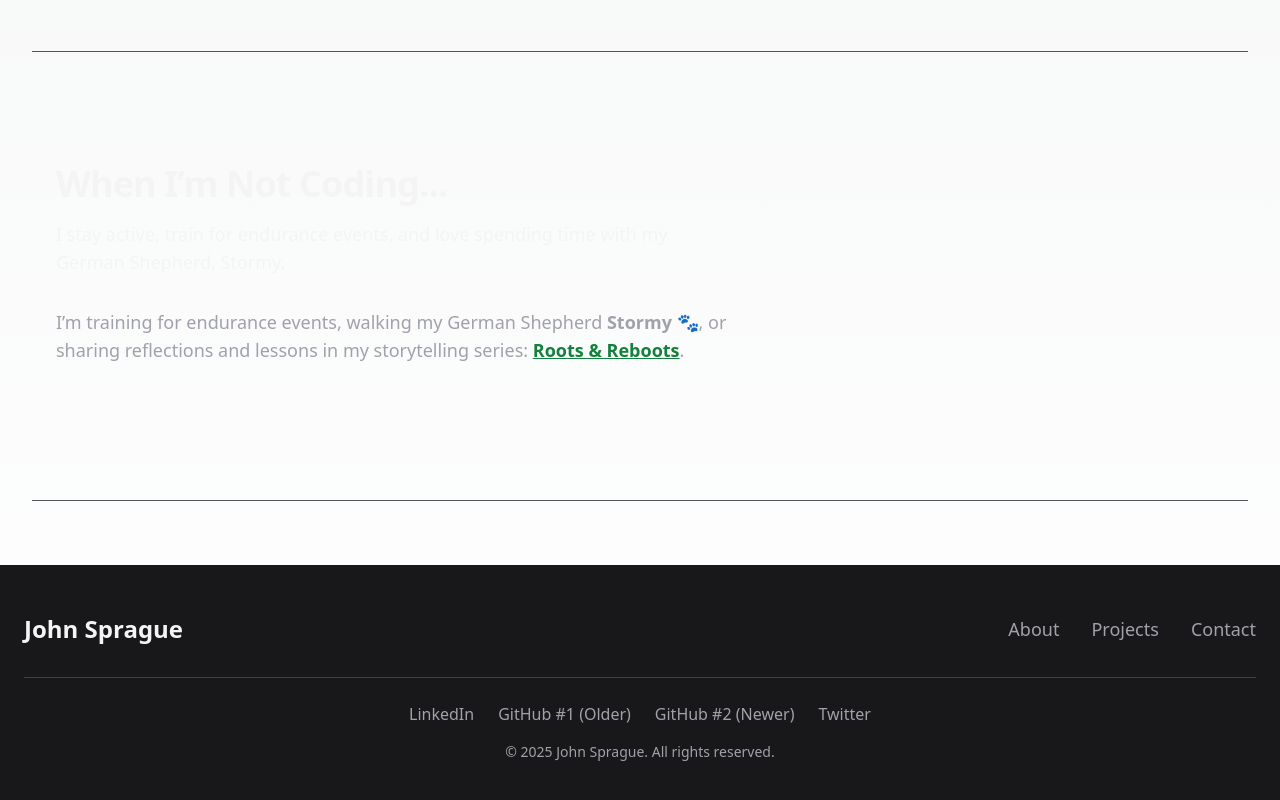
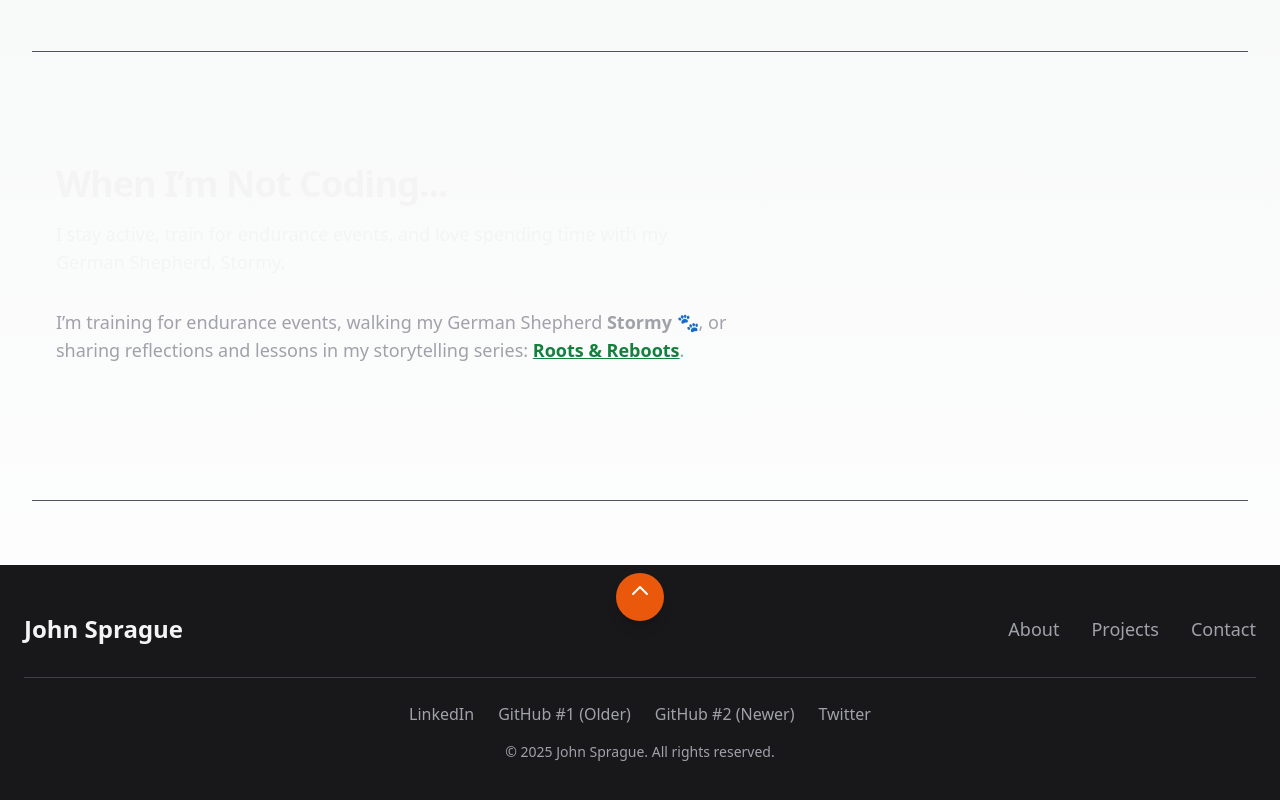
Before and after one commit to john-sprague/code-by-spraguejdev, a React (Vite) app: page /about-me in a window 1280 px wide. Shown: the part 4111-4911 px from the top of the page. Built offline with nearby package versions, Linux system fonts and the light colour scheme.

Commit message:
feat: Footer scroll to top button
- create button
- scale up animation
- add button to footer

```diff
--- a/src/components/Footer.tsx
+++ b/src/components/Footer.tsx
@@ -1,9 +1,12 @@
 import React from "react";
 import { Link } from "react-router-dom";
+import ScrollToTopButton from "./ScrollToTopButton";
 
 const Footer: React.FC = () => {
   return (
-    <footer className="bg-zinc-900 text-zinc-100 py-12 animate-fade-in">
+    <footer className="bg-zinc-900 text-zinc-100 py-12 animate-fade-in relative">
+      <ScrollToTopButton />
+
       <div className="px-6 mx-auto max-w-7xl">
         <div className="flex flex-col sm:flex-row justify-between items-center space-y-6 sm:space-y-0">
           {/* Logo or Brand Name */}
--- /dev/null
+++ b/src/components/ScrollToTopButton.tsx
@@ -0,0 +1,36 @@
+import React from "react";
+
+const ScrollToTopButton: React.FC = () => {
+  const scrollToTop = () => {
+    window.scrollTo({
+      top: 0,
+      behavior: "smooth", // Smooth scroll to the top
+    });
+  };
+
+  return (
+    <button
+      onClick={scrollToTop}
+      className="mt-2 absolute top-0 left-1/2 transform -translate-x-1/2 bg-orange-600 text-white p-3 rounded-full shadow-lg hover:bg-orange-700 hover:scale-110 transition-transform duration-300 ease-in-out focus:outline-none focus:ring-2 focus:ring-orange-600 focus:ring-offset-2"
+      aria-label="Scroll to top"
+      style={{ transformOrigin: 'center center' }} // Ensures the button scales from its center
+    >
+      <svg
+        xmlns="http://www.w3.org/2000/svg"
+        fill="none"
+        viewBox="0 0 24 24"
+        stroke="currentColor"
+        className="w-6 h-6"
+      >
+        <path
+          strokeLinecap="round"
+          strokeLinejoin="round"
+          strokeWidth="2"
+          d="M19 9l-7-7-7 7"
+        />
+      </svg>
+    </button>
+  );
+};
+
+export default ScrollToTopButton;
--- a/tailwind.config.js
+++ b/tailwind.config.js
@@ -18,8 +18,17 @@ export default {
         title: "title 3s ease-out forwards",
         "fade-left": "fade-left 3s ease-in-out forwards",
         "fade-right": "fade-right 3s ease-in-out forwards",
+        "scale-up": "scaleUp 300ms ease-in-out",
       },
       keyframes: {
+        "scaleUp": {
+          "0%": {
+            transform: "scale(1)",
+          },
+          "100%": {
+            transform: "scale(1.1)", // Scale to 110% for hover effect
+          },
+        },
         "fade-in": {
           "0%": {
             opacity: "0%",
```
